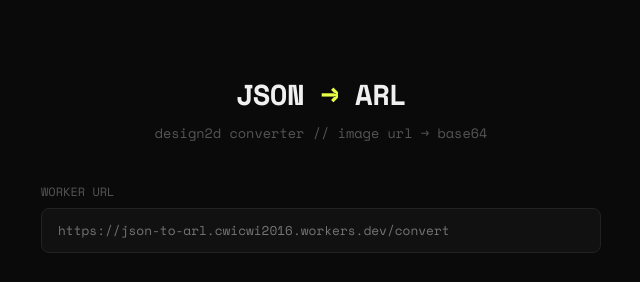
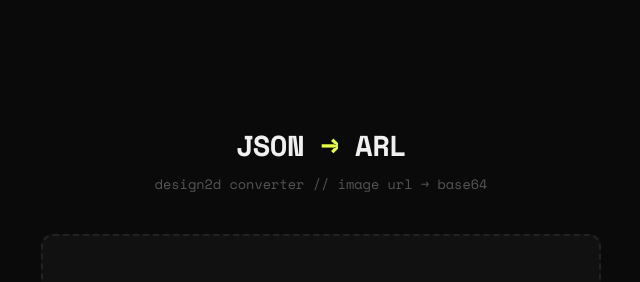
Before and after one commit to codeboy138/json-to-arl, a plain HTML site: page public/index.html in a window 1280 px wide. Shown: the part 91-373 px from the top of the page, without its empty margins (319-959 px from the left). Drawn offline with nearby package versions, Linux system fonts and the light colour scheme.

Commit message:
fix: hardcode worker url

```diff
--- a/public/index.html
+++ b/public/index.html
@@ -146,46 +146,12 @@
   }
 
   #downloadBtn:hover { background: var(--accent2); color: #0a0a0a; }
-
-  .worker-url-wrap {
-    width: 100%;
-    max-width: 560px;
-    margin-bottom: 32px;
-  }
-
-  .worker-url-wrap label {
-    font-family: 'Space Mono', monospace;
-    font-size: 0.75rem;
-    color: var(--muted);
-    display: block;
-    margin-bottom: 8px;
-  }
-
-  .worker-url-wrap input {
-    width: 100%;
-    padding: 12px 16px;
-    background: var(--surface);
-    border: 1px solid var(--border);
-    border-radius: 8px;
-    color: var(--text);
-    font-family: 'Space Mono', monospace;
-    font-size: 0.8rem;
-    outline: none;
-    transition: border-color 0.2s;
-  }
-
-  .worker-url-wrap input:focus { border-color: var(--accent); }
 </style>
 </head>
 <body>
 
 <h1>JSON <span>→</span> ARL</h1>
 <p class="sub">design2d converter // image url → base64</p>
-
-<div class="worker-url-wrap">
-  <label>WORKER URL</label>
-  <input type="text" id="workerUrl" placeholder="https://json-to-arl.cwicwi2016.workers.dev/convert" />
-</div>
 
 <div id="dropzone">
   <input type="file" id="fileInput" accept=".json" multiple>
@@ -201,22 +167,16 @@
 <button id="downloadBtn">📦 ZIP 다운로드</button>
 
 <script>
+  const WORKER_URL = 'https://json-to-arl.cwicwi2016.workers.dev/convert';
+
   const dropzone = document.getElementById('dropzone');
   const fileInput = document.getElementById('fileInput');
   const fileList = document.getElementById('fileList');
   const convertBtn = document.getElementById('convertBtn');
   const downloadBtn = document.getElementById('downloadBtn');
-  const workerUrlInput = document.getElementById('workerUrl');
 
   let files = [];
   let results = {};
-
-  // 저장된 worker URL 불러오기
-  workerUrlInput.value = localStorage.getItem('workerUrl') || '';
-  workerUrlInput.dispatchEvent(new Event('change'));
-  workerUrlInput.addEventListener('change', () => {
-    localStorage.setItem('workerUrl', workerUrlInput.value.trim());
-  });
 
   dropzone.addEventListener('click', () => fileInput.click());
   dropzone.addEventListener('dragover', e => { e.preventDefault(); dropzone.classList.add('drag'); });
@@ -258,9 +218,6 @@
   }
 
   convertBtn.addEventListener('click', async () => {
-    const workerUrl = document.getElementById('workerUrl').value.trim();
-    if (!workerUrl) { alert('Worker URL을 입력하세요'); return; }
-
     convertBtn.disabled = true;
     convertBtn.textContent = '변환 중...';
     results = {};
@@ -270,7 +227,7 @@
       try {
         const text = await files[i].text();
         const json = JSON.parse(text);
-        const res = await fetch(workerUrl, {
+        const res = await fetch(WORKER_URL, {
           method: 'POST',
           headers: { 'Content-Type': 'application/json' },
           body: JSON.stringify(json),
```
